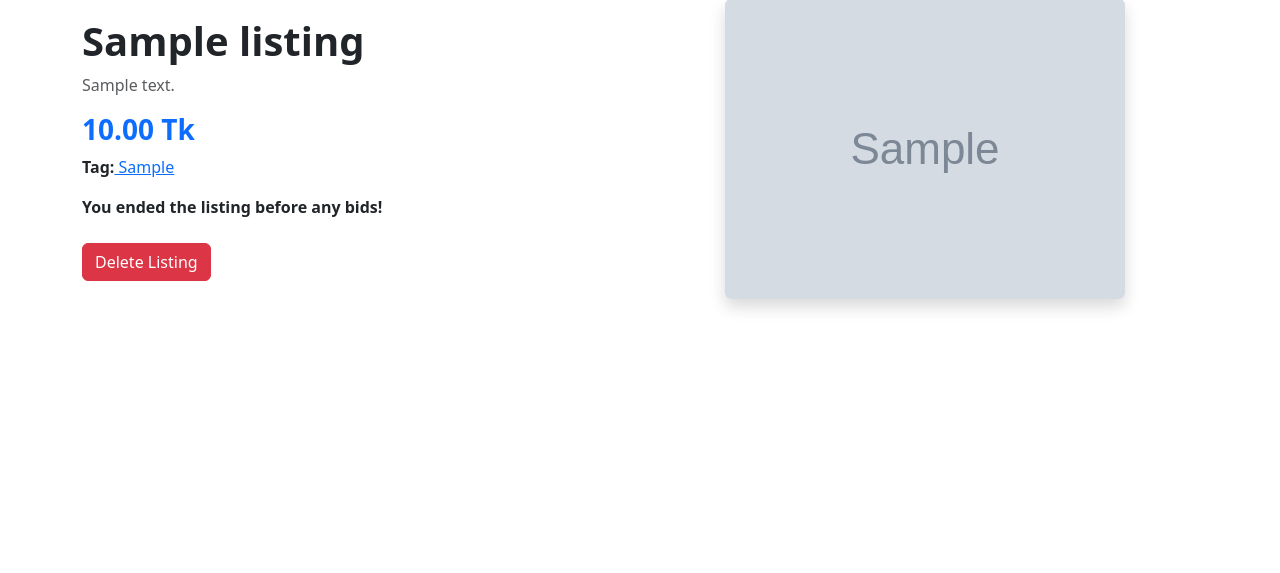
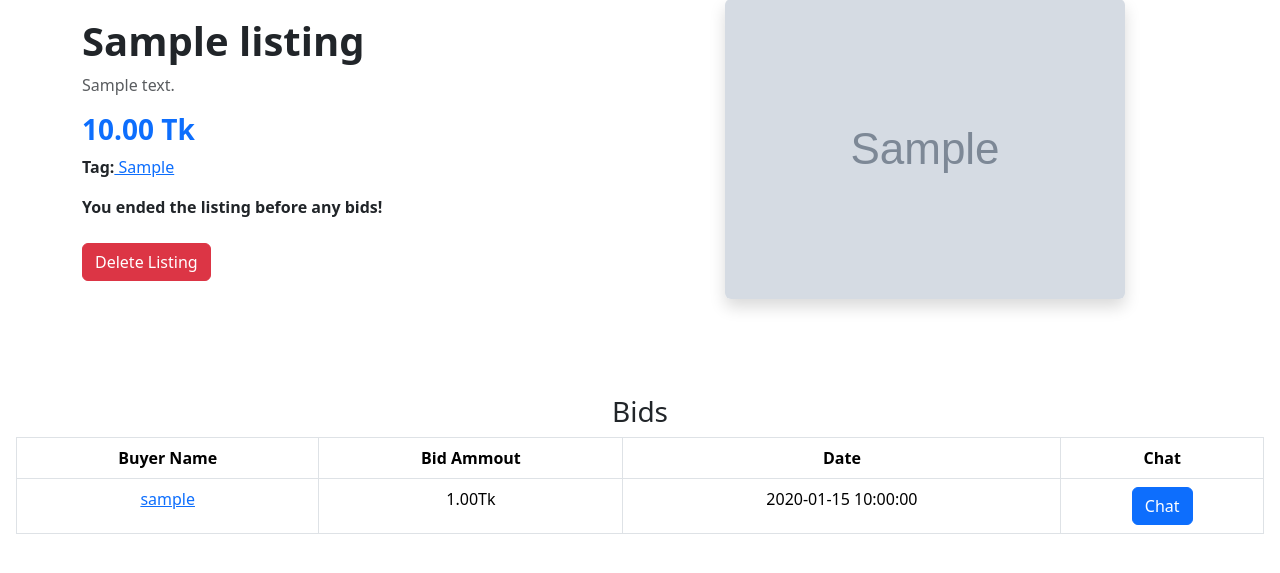
Before and after one commit to ZafirChowdhury/b2bWeb, a Flask app: page /view_listing/1 in a window 1280 px wide. Shown: the part 105-678 px from the top of the page. Run offline with Flask 3, Linux system fonts and the light colour scheme; the visitor is signed in with stand-in values (Sample User, id 1); tables that the repository leaves empty hold one stand-in row (values such as "Sample post"); grey boxes marked "Sample" are stand-in pictures; some libraries are stand-ins or nearby versions.

Commit message:
Add Bids Table

```diff
--- a/app.py
+++ b/app.py
@@ -209,7 +209,17 @@ def view_listing(listing_id):
                     database.save("UPDATE listings SET sold_to = %s, sold = %s WHERE listing_id = %s",
                             (sold_to, True, listing_id))
 
-        return render_template("/view_listing.html", listing=listing)
+        # Bids
+        query = '''
+            SELECT bids.user_id, users.user_name, bids.date, bids.ammount
+            FROM bids
+            INNER JOIN users
+            ON  bids.user_id = users.user_id
+            WHERE listing_id = %s
+        '''
+        bids = database.get(query, (listing_id, ))
+
+        return render_template("/view_listing.html", listing=listing, bids=bids)
 
 
 @app.route("/bid/<int:listing_id>", methods=["POST"])
--- a/sql/schema.sql
+++ b/sql/schema.sql
@@ -75,7 +75,7 @@ CREATE TABLE chat (
     PRIMARY KEY (chat_id),
     FOREIGN KEY (listing_id) REFERENCES listings(listing_id) ON DELETE CASCADE,
     FOREIGN KEY (seller_id) REFERENCES users(user_id) ON DELETE CASCADE,
-    FOREIGN KEY (buyer_id) REFERENCES user_id(user_id) ON DELETE SET NULL
+    FOREIGN KEY (buyer_id) REFERENCES users(user_id) ON DELETE SET NULL
 );
 
 CREATE TABLE chat_massage (
--- a/templates/view_listing.html
+++ b/templates/view_listing.html
@@ -74,6 +74,43 @@
         </div>
     </div>
 
+    <!-- Bids Table -->
+
+    {% if session['user_id'] == listing.user_id %}
+    {% if bids %}
+        <div class="row mt-5">
+            <div class="col-12">
+                <h3 class="text-center">Bids</h3>
+                <div class="table-responsive mx-3">
+                <table class="table table-bordered text-center">
+                    <thead>
+                        <tr>
+                            <th>Buyer Name</th>
+                            <th>Bid Ammout</th>
+                            <th>Date</th>
+                            <th>Chat</th>
+                        </tr>
+                    </thead>
+
+                    <tbody>
+                        {% for bid in bids %}
+                            <tr>
+                                <td><a href="/profile/{{ bid.user_id }}">{{ bid.user_name }}</a></td>
+                                <td>{{ bid.ammount }}Tk</td>
+                                <td>{{ bid.date }}</td>
+                                <td><a href="#" class="btn btn-primary">Chat</a></td>
+                            </tr>
+                        {% endfor %}
+                    </tbody>
+
+                </table>
+                </div>
+
+            </div>
+        </div>
+    {% endif %}
+    {% endif %}
+
     <script>
 
         document.addEventListener('DOMContentLoaded', function() {
```
